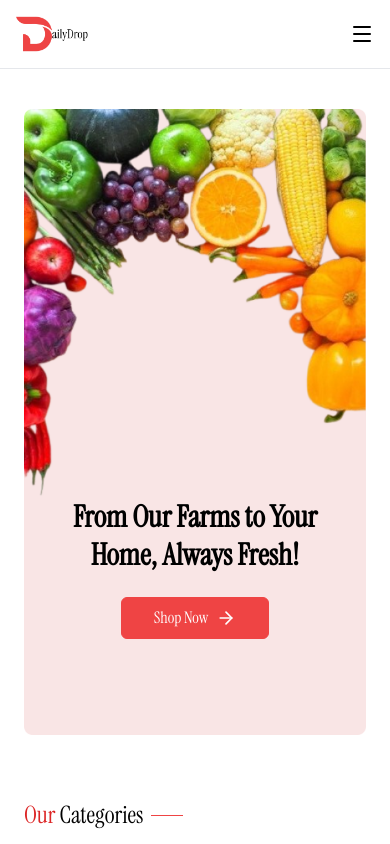
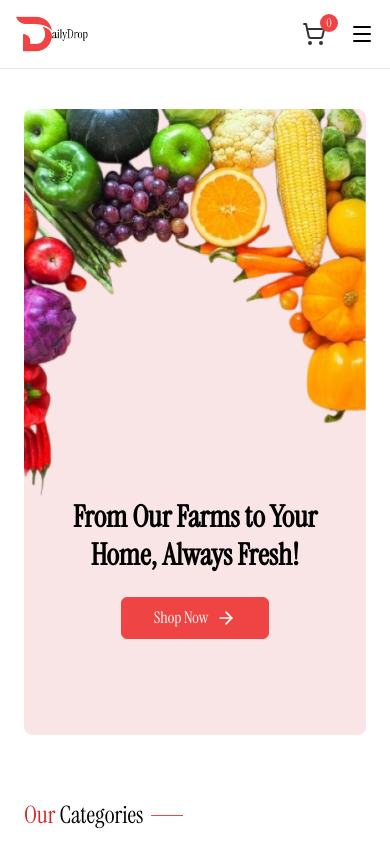
Before and after one commit to PrethigahShanmugarajah/DailyDrop, a React (Vite) app in the folder Client/: page / in a window 390 px wide. Shown: the top 844 px of the page. Built offline with nearby package versions, Linux system fonts and the light colour scheme.

Commit message:
Updated Navbar Component

```diff
--- a/Client/src/components/Navbar.jsx
+++ b/Client/src/components/Navbar.jsx
@@ -150,15 +150,33 @@ const Navbar = () => {
         )}
       </div>
 
+      <div className="flex items-center gap-6 sm:hidden">
+        <div
+          onClick={() => navigate("/cart")}
+          className="relative cursor-pointer"
+        >
+          {/* <img
+            src={assets.nav_cart_icon}
+            alt="Cart"
+            className="w-6 opacity-80"
+          /> */}
+
+          <ShoppingCart className="size-6 text-black opacity-80" />
+
+          <button className="absolute -top-2 -right-3 text-xs text-white bg-primary w-[18px] h-[18px] rounded-full">
+            {getCartCount()}
+          </button>
+        </div>
+
         <button
           onClick={() => (open ? setOpen(false) : setOpen(true))}
           aria-label="Menu"
-        className="sm:hidden"
         >
           {/* <img src={assets.menu_icon} alt="Menu" /> */}
 
           <Menu className="text-black cursor-pointer" />
         </button>
+      </div>
 
       {/* ---------------- MOBILE MENU ---------------- */}
       {open && (
```
Lines whose indentation alone changed are shown as unchanged.
